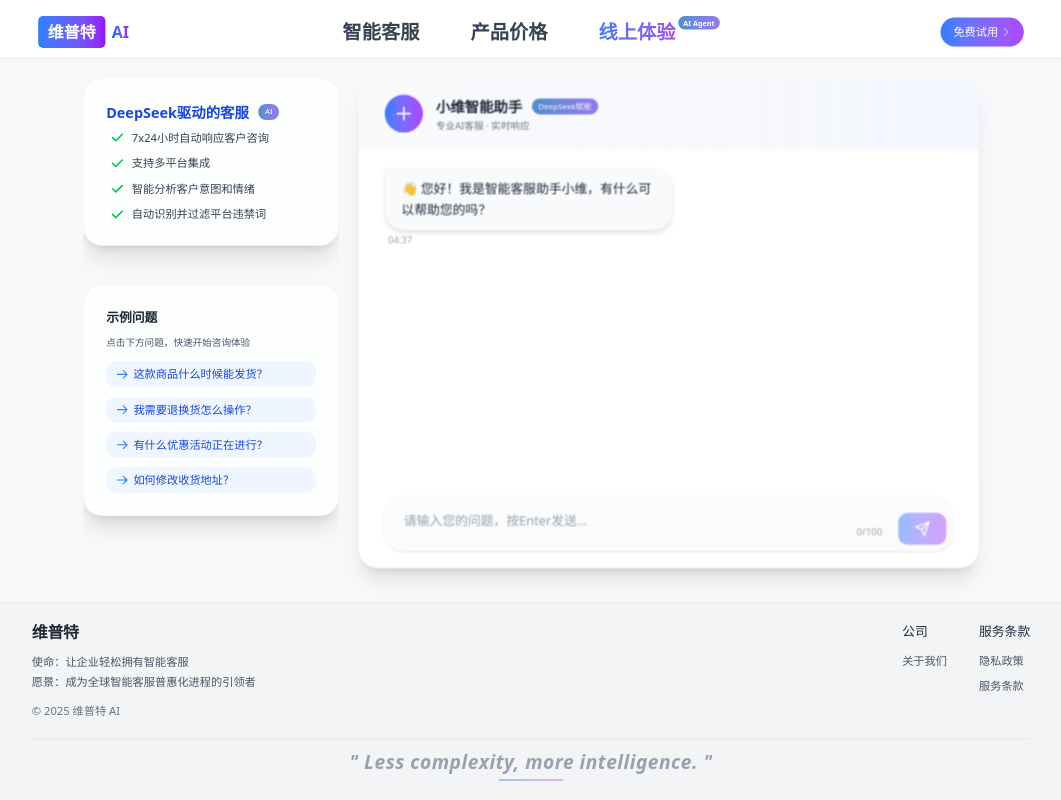
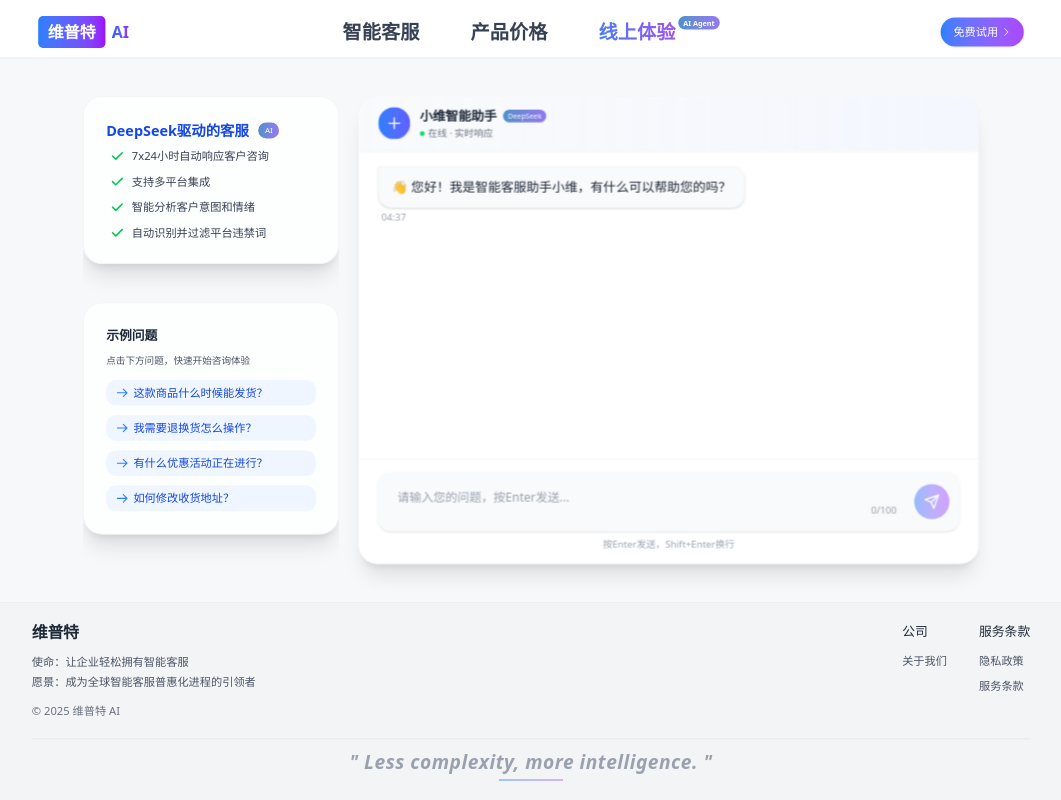
Before and after one commit to jiangyongjin1990/ai-customer-service, a Next.js app: page /demo in a window 1280 px wide. Shown: the whole page, without its empty margins (109-1170 px from the left). Built offline with nearby package versions, Linux system fonts and the light colour scheme.

Commit message:
将聊天界面再向下移动10px，调整TOP_GAP为48px

```diff
--- a/src/app/demo/page.tsx
+++ b/src/app/demo/page.tsx
@@ -40,9 +40,9 @@ function ChatDemo() {
 
   // 顶栏和底栏高度
   const HEADER_HEIGHT = 72;
-  const FOOTER_HEIGHT = 60; // 减小底部区域高度
-  const TOP_GAP = 25; // 增加顶部间距
-  const BOTTOM_GAP = 30; // 增加底部间距
+  const FOOTER_HEIGHT = 70; // 调整底部区域高度
+  const TOP_GAP = 48; // 与导航栏的间距，再向下移动10px
+  const BOTTOM_GAP = 25; // 与底栏的间距
   const [mainContentHeight, setMainContentHeight] = useState(0);
 
   useEffect(() => {
@@ -141,8 +141,17 @@ function ChatDemo() {
     // 自动调整输入框高度
     const textarea = e.target;
     textarea.style.height = 'auto';
-    const scrollHeight = Math.min(textarea.scrollHeight, 120); // 最大高度120px
+
+    // 根据设备宽度调整最大高度
+    const maxHeight = window.innerWidth < 768 ? 80 : 120; // 移动设备最大高度更小
+    const scrollHeight = Math.min(textarea.scrollHeight, maxHeight);
+
     textarea.style.height = `${scrollHeight}px`;
+
+    // 输入时立即移除错误消息
+    if (errorMessage) {
+      setErrorMessage(null);
+    }
   };
 
   // 示例问题快速提问
@@ -242,52 +251,61 @@ function ChatDemo() {
           {/* 聊天区 - 原来在左侧 */}
           <div className="flex-1 flex flex-col h-full">
             <div className="border border-gray-100 rounded-3xl overflow-hidden shadow-xl bg-white/80 backdrop-blur-md p-0 flex flex-col h-full">
-              {/* 聊天头部 */}
-              <div className="px-8 py-5 bg-gradient-to-r from-gray-50 to-indigo-50/60 flex items-center justify-between shadow-sm">
+              {/* 聊天头部 - 优化UI */}
+              <div className="px-6 py-3 bg-gradient-to-r from-gray-50 to-indigo-50/60 border-b border-gray-100 flex items-center shadow-sm">
                 <div className="flex items-center">
-                  <div className="w-12 h-12 rounded-full flex items-center justify-center mr-4 overflow-hidden">
+                  <div className="w-10 h-10 relative mr-3 overflow-hidden">
                     {isLoading ? (
-                      <div className="w-12 h-12 flex items-center justify-center overflow-hidden">
+                      <div className="w-10 h-10 rounded-full bg-gradient-to-r from-blue-50 to-indigo-50 flex items-center justify-center overflow-hidden animate-pulse">
                         <video
                           src="/images/ball.webm"
                           autoPlay
                           loop
                           muted
                           playsInline
-                          className="transform scale-[2] w-12 h-12 object-contain mix-blend-normal"
+                          className="transform scale-[1.8] w-10 h-10 object-contain mix-blend-normal"
                           style={{ background: 'transparent' }}
                         />
                       </div>
                     ) : (
-                      <div className="w-12 h-12 rounded-full bg-gradient-to-r from-blue-500 to-purple-500 flex items-center justify-center shadow-md">
-                        <svg className="w-6 h-6 text-white" fill="none" stroke="currentColor" viewBox="0 0 24 24" xmlns="http://www.w3.org/2000/svg">
+                      <div className="w-10 h-10 rounded-full bg-gradient-to-r from-blue-500 to-indigo-500 flex items-center justify-center shadow-sm">
+                        <svg className="w-5 h-5 text-white" fill="none" stroke="currentColor" viewBox="0 0 24 24" xmlns="http://www.w3.org/2000/svg">
                           <path strokeLinecap="round" strokeLinejoin="round" strokeWidth={2} d="M12 4v16m8-8H4" />
                         </svg>
                       </div>
                     )}
+                    {isLoading && (
+                      <div className="absolute bottom-0 right-0 w-3 h-3 bg-green-400 rounded-full border-2 border-white animate-pulse"></div>
+                    )}
                   </div>
                   <div>
-                    <div className="font-bold text-lg text-gray-800 flex items-center gap-2">小维智能助手 <span className="ml-1 px-2 py-0.5 text-[10px] font-medium bg-gradient-to-r from-[#4e90cc] to-[#9478f0] text-white rounded-full align-top">DeepSeek赋能</span></div>
-                    <div className="text-xs text-gray-500 mt-0.5">专业AI客服 · 实时响应</div>
+                    <div className="font-semibold text-base text-gray-800 flex items-center gap-1">
+                      小维智能助手
+                      <span className="ml-1 px-1.5 py-0.5 text-[9px] leading-tight font-medium bg-gradient-to-r from-[#4e90cc] to-[#9478f0] text-white rounded-full">DeepSeek</span>
+                    </div>
+                    <div className="text-xs text-gray-500 mt-0.5 flex items-center">
+                      <span className="inline-block w-1.5 h-1.5 rounded-full bg-green-400 mr-1"></span>
+                      在线 · 实时响应
+                    </div>
                   </div>
                 </div>
               </div>
-              {/* 聊天消息区 - 仅此处可滚动，高度自适应 */}
+              {/* 聊天消息区 - 优化UI体验 */}
               <div
                 ref={messagesContainerRef}
-                className="flex-1 px-8 py-6 space-y-4 overflow-y-auto bg-white/60 custom-scrollbar"
+                className="flex-1 px-6 py-5 space-y-5 overflow-y-auto bg-white/60 custom-scrollbar"
                 style={{ minHeight: 0, height: '100%', scrollBehavior: 'smooth' }}
               >
                 {messages.map((msg) => (
                   <div key={msg.id} className={`flex ${msg.sender === 'user' ? 'justify-end' : 'justify-start'}`}>
-                    <div className="flex flex-col gap-1">
+                    <div className="flex flex-col gap-1 max-w-[75%]">
                       <motion.div
                         initial={{ opacity: 0, y: 10, scale: 0.95 }}
                         animate={{ opacity: 1, y: 0, scale: 1 }}
                         transition={{ duration: 0.3, ease: "easeOut" }}
-                        className={`max-w-[360px] px-5 py-3 rounded-3xl shadow-md text-base leading-relaxed break-words ${
+                        className={`px-4 py-3 rounded-2xl shadow-sm text-base leading-relaxed break-words ${
                           msg.sender === 'user'
-                            ? 'bg-gradient-to-r from-blue-400 to-green-400 text-white rounded-tr-none'
+                            ? 'bg-gradient-to-r from-blue-500 to-indigo-500 text-white rounded-tr-none'
                             : 'bg-gray-50 text-gray-800 border border-gray-100 rounded-tl-none'
                         }`}
                       >
@@ -304,38 +322,36 @@ function ChatDemo() {
                 ))}
                 {isLoading && (
                   <div className="flex justify-start">
-                    <div className="flex flex-col gap-1">
+                    <div className="flex flex-col gap-1 max-w-[75%]">
                       <motion.div
                         initial={{ opacity: 0, y: 10, scale: 0.95 }}
                         animate={{ opacity: 1, y: 0, scale: 1 }}
                         transition={{ duration: 0.3, ease: "easeOut" }}
-                        className="max-w-[300px] px-5 py-3 rounded-3xl shadow-md text-base bg-gray-50 text-gray-800 border border-gray-100 rounded-tl-none"
+                        className="px-4 py-3 rounded-2xl shadow-sm bg-gray-50 text-gray-800 border border-gray-100 rounded-tl-none"
                       >
-                        <div className="flex items-center">
-                          <div className="typing-indicator">
-                            <span></span>
-                            <span></span>
-                            <span></span>
+                        <div className="flex items-center min-h-[24px]">
+                          <div className="flex space-x-1.5">
+                            <div className="w-2.5 h-2.5 rounded-full bg-blue-400 opacity-60 animate-bounce" style={{ animationDelay: "0ms" }}></div>
+                            <div className="w-2.5 h-2.5 rounded-full bg-blue-400 opacity-60 animate-bounce" style={{ animationDelay: "300ms" }}></div>
+                            <div className="w-2.5 h-2.5 rounded-full bg-blue-400 opacity-60 animate-bounce" style={{ animationDelay: "600ms" }}></div>
                           </div>
                         </div>
                       </motion.div>
-                      <div className="text-xs text-gray-400 ml-1">
-                        {new Intl.DateTimeFormat('zh-CN', {
-                          hour: '2-digit',
-                          minute: '2-digit'
-                        }).format(new Date())}
+                      <div className="text-xs text-gray-400 ml-1 flex items-center">
+                        <span className="inline-block w-1.5 h-1.5 rounded-full bg-green-400 mr-1 animate-pulse"></span>
+                        正在输入...
                       </div>
                     </div>
                   </div>
                 )}
                 <div ref={endOfMessagesRef} />
               </div>
-              {/* 输入区 */}
-              <div className="px-8 py-5 bg-white/80">
-                <div className="flex items-end gap-3 p-2 bg-gray-50/80 rounded-3xl shadow-sm hover:shadow-md transition-shadow duration-300">
+              {/* 输入区 - 优化UI/UX */}
+              <div className="px-6 py-4 bg-white/90 border-t border-gray-100">
+                <div className="flex items-center gap-2 p-3 bg-gray-50/90 rounded-2xl shadow-sm hover:shadow-md transition duration-300 focus-within:ring-2 focus-within:ring-blue-200">
                   <div className="flex-1 relative">
                     <textarea
-                      className="w-full resize-none rounded-xl border-0 bg-transparent px-4 py-2.5 text-base focus:outline-none focus:ring-1 focus:ring-blue-300 transition-all placeholder-gray-400 overflow-y-auto"
+                      className="w-full resize-none border-0 bg-transparent px-3 py-2 text-base focus:outline-none placeholder-gray-400 overflow-hidden"
                       rows={1}
                       maxLength={100}
                       placeholder={isLoading ? "正在生成回复，请稍候..." : "请输入您的问题，按Enter发送..."}
@@ -343,25 +359,36 @@ function ChatDemo() {
                       onChange={handleInputChange}
                       onKeyDown={handleKeyPress}
                       disabled={isLoading}
-                      style={{ minHeight: 40, maxHeight: 120, fontSize: '16px', lineHeight: '1.6' }}
+                      style={{
+                        minHeight: 44,
+                        maxHeight: 120,
+                        fontSize: '15px',
+                        lineHeight: '1.5',
+                        borderRadius: '12px'
+                      }}
                     />
-                    <div className="absolute right-2 bottom-2 text-xs text-gray-400 select-none pointer-events-none">
+                    <div className="absolute right-2 bottom-1 text-xs text-gray-400 bg-gray-50/80 px-1.5 py-0.5 rounded-full select-none">
                       {inputValue.length}/100
                     </div>
                     {errorMessage && (
-                      <div className="absolute left-0 -top-7 text-xs text-red-500 animate-fadeIn bg-white px-2 py-1 rounded shadow-sm">
+                      <div className="absolute left-0 -top-8 text-xs text-red-500 animate-fadeIn bg-white px-3 py-1.5 rounded-lg shadow-md border border-red-100">
                         {errorMessage}
                       </div>
                     )}
                   </div>
                   <button
-                    className={`flex-shrink-0 rounded-xl px-5 py-2.5 text-base font-medium transition-all duration-200 bg-gradient-to-r from-blue-500 to-purple-500 text-white hover:shadow-md hover:from-blue-600 hover:to-purple-600 focus:outline-none ${isLoading || !inputValue.trim() ? 'opacity-50 cursor-not-allowed' : 'hover:scale-105 active:scale-95'}`}
+                    className={`flex-shrink-0 rounded-full w-11 h-11 flex items-center justify-center transition-all duration-200 bg-gradient-to-r from-blue-500 to-purple-500 text-white hover:shadow-lg focus:outline-none ${
+                      isLoading || !inputValue.trim() ? 'opacity-50 cursor-not-allowed' : 'hover:scale-105 active:scale-95'
+                    }`}
                     onClick={handleSendMessage}
                     disabled={isLoading || !inputValue.trim()}
                     aria-label="发送"
                   >
                     <FiSend className="w-5 h-5" />
                   </button>
+                </div>
+                <div className="text-xs text-center text-gray-400 mt-2">
+                  按Enter发送，Shift+Enter换行
                 </div>
               </div>
             </div>
```
